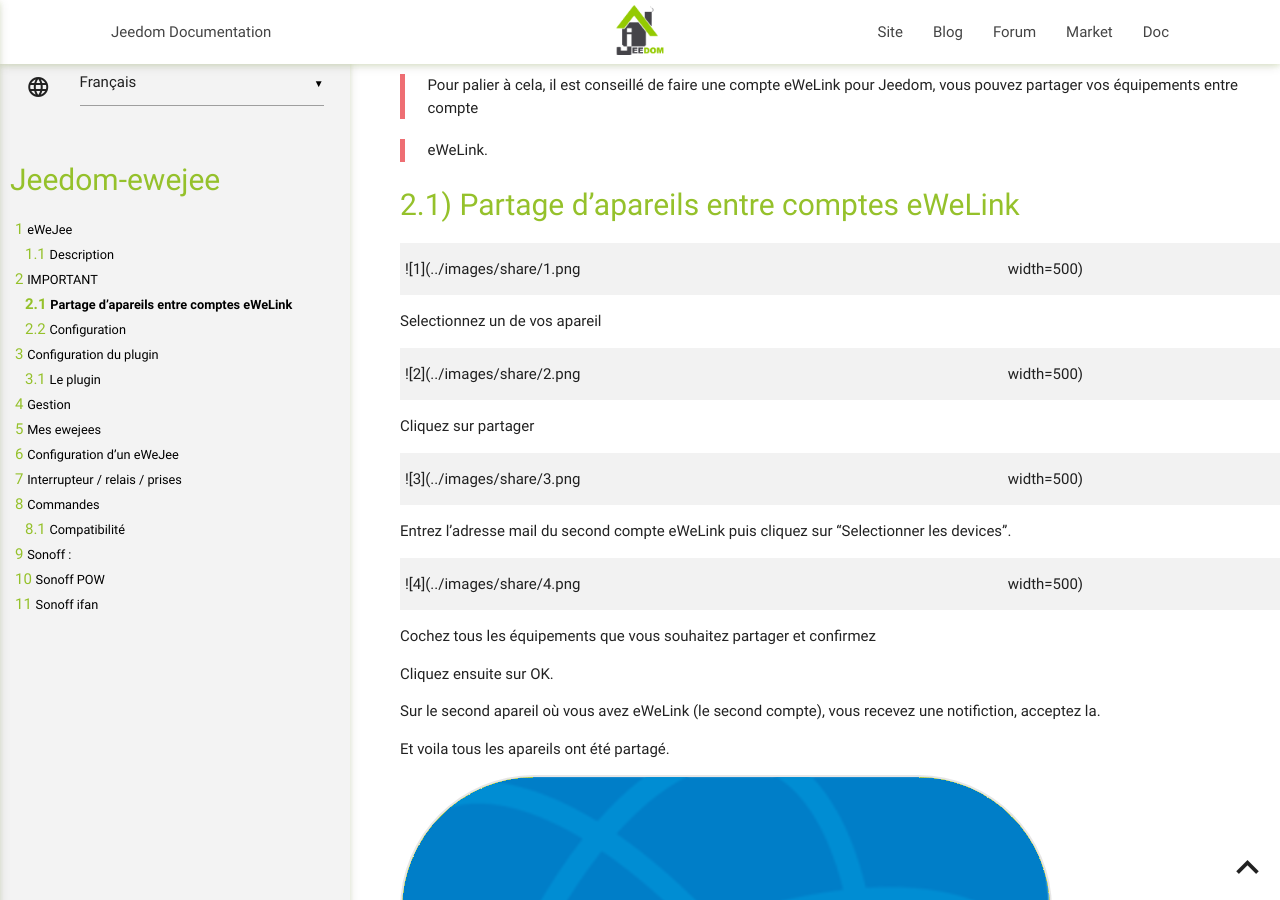
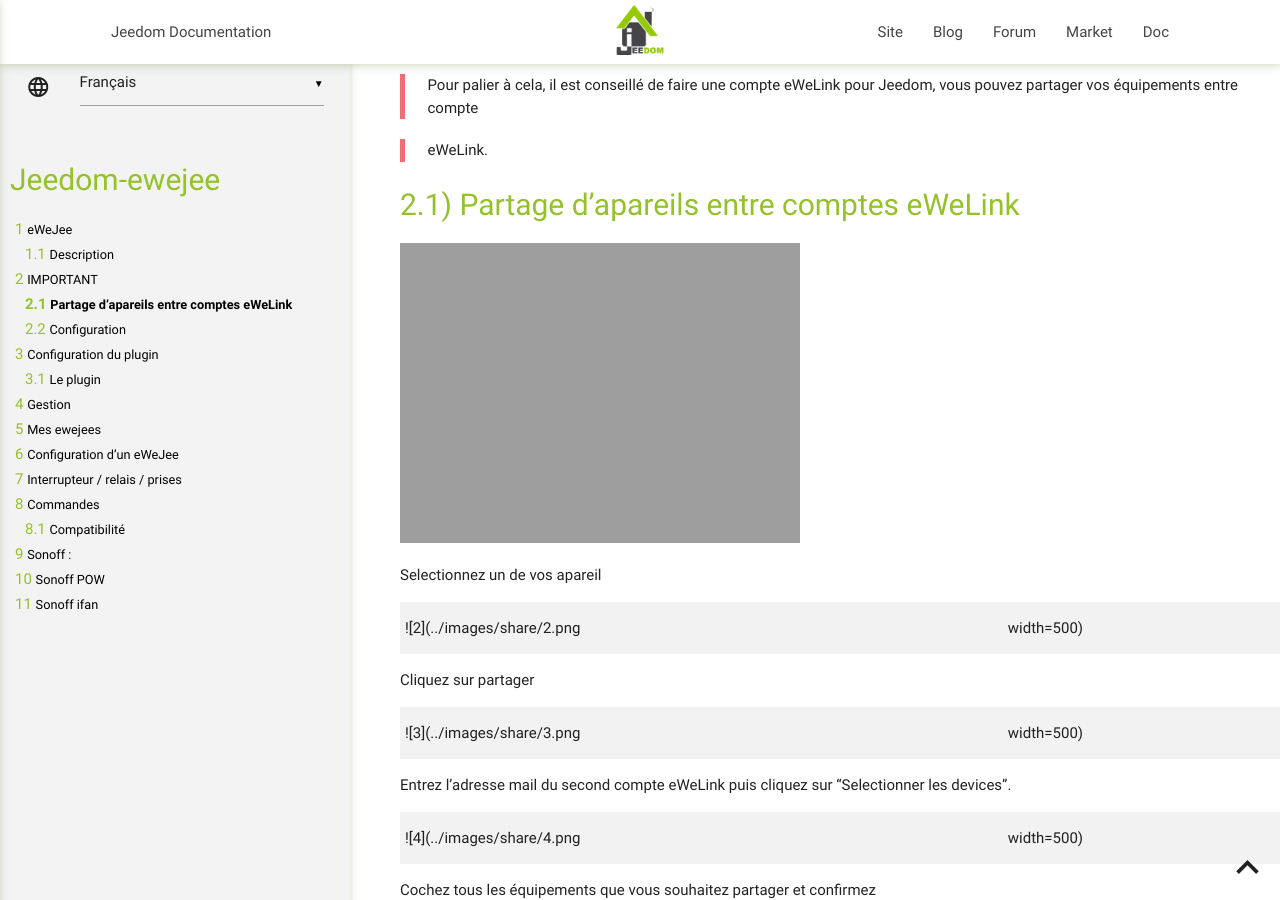
Before and after one commit to foulek57/jeedom-ewejee, a Jekyll site: the page built from docs/fr_FR/index.md, in a window 1280 px wide and 900 px high, scrolled down 814 px. Built offline with Jekyll 4.4.1, drawn with Linux system fonts in a browser that asks for light colours; our own code applies the rules of GitHub Pages for plain Markdown files.

Commit message:
Update index.md

```diff
--- a/docs/fr_FR/index.md
+++ b/docs/fr_FR/index.md
@@ -57,7 +57,7 @@ Pour savoir comment envoyer des logs sur le community Jeedom, @akenad l’a expl
 Partage d'apareils entre comptes eWeLink
 -----------------------------------------
 
-![1](../images/share/1.png | width=500)
+![1](../images/share/1.png =500x)
 
 Selectionnez un de vos apareil
 
```
